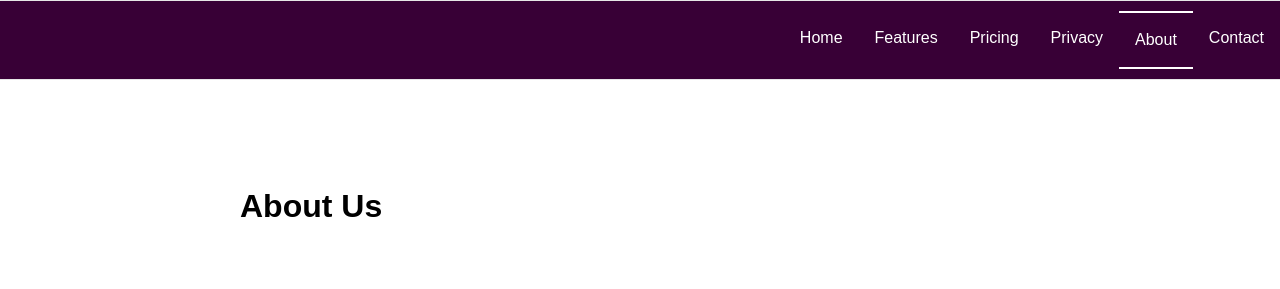
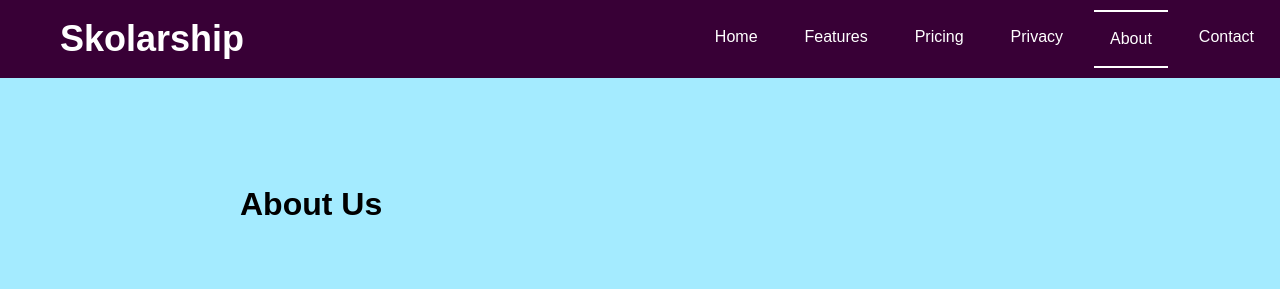
Before and after one commit to skolarship/skolarship.github.io, a plain HTML site: page about.html in a window 1280 px wide. Shown: the top 289 px of the page. Drawn offline with Linux system fonts and the light colour scheme.

Commit message:
Added rectangle as in mockup, fixed title left nav - Skolarship is now on the left of the navbar - Added the cyan rectangle like in the mockup

```diff
--- a/about.html
+++ b/about.html
@@ -7,14 +7,18 @@
     <link rel="stylesheet" href="style.css">
 </head>
 <body>
+    <div class="main-wrapper">
         <!-- Navigation bar -->
         <nav class="navbar">
+            <div class="navbar-brand">Skolarship</div>
+            <div class="navbar-links">
                 <a href="index.html">Home</a>
                 <a href="features.html">Features</a>
                 <a href="pricing.html">Pricing</a>
                 <a href="privacy.html">Privacy</a>
                 <a class="active" href="about.html">About</a>
                 <a href="contact.html">Contact</a>
+            </div>
         </nav>
         <header>
             <h1>About Us</h1>
@@ -72,5 +76,6 @@
                 &copy; 2023 MGACD Inc.
             </footer>
         </main>
+    </div>
 </body>
 </html>
--- a/style.css
+++ b/style.css
@@ -225,13 +225,26 @@ body {
     font-family: Arial, sans-serif;
 }
 
+.navbar-brand {
+    font-weight: bold;
+    font-size: 36px;
+    margin-right: auto;
+    color: white;
+    padding-left: 50px;
+}
+
+.navbar-links {
+    display: flex;
+    gap: 15px; /* Provides spacing between links */
+}
+
 .navbar {
-    display: flex;           /* Add flexbox */
-    justify-content: flex-end;
-    overflow: hidden;
+    display: flex;
+    align-items: center;
+    justify-content: space-between; /* This will push the .navbar-brand to the left and .navbar-links to the right */
     background-color: var(--color-dark-purple);
-    border-top: 1px solid #e7e7e7;
-    border-bottom: 1px solid #e7e7e7;
+    padding: 10px;
+
 }
 
 .navbar a {
@@ -315,7 +328,6 @@ button.slide-left, button.slide-right {
     width: calc(150px * 5);  /* Assuming there are 5 team members, and each is 150px wide */
 }
 
-
 .prev, .next {
     cursor: pointer;
     background-color: rgba(0,0,0,0.5);
@@ -346,3 +358,19 @@ button.slide-left, button.slide-right {
     z-index: 10; /* Ensures the arrows are on top of the slides */
     position: relative; /* Necessary for z-index to take effect */
 }
+
+.main-wrapper::before {
+    content: "";
+    display: block;
+    position: absolute;
+    top: 0;
+    left: 0;
+    right: 0;
+    height: 300px; /* Adjust this value for the rectangle's length */
+    background-color: #a4ebff;
+    z-index: -1; /* This will put the rectangle behind the content */
+}
+
+.main-wrapper {
+    position: relative; /* This is necessary for positioning the pseudo-element correctly */
+}
```
Also changed, not shown: contact.html (+3 -0 lines), features.html (+3 -0 lines), index.html (+3 -0 lines), pricing.html (+3 -0 lines), privacy.html (+3 -2 lines). Lines whose indentation alone changed are shown as unchanged.
